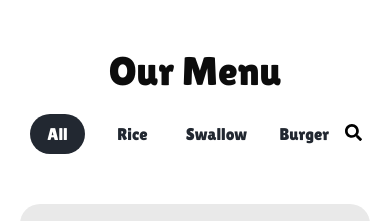
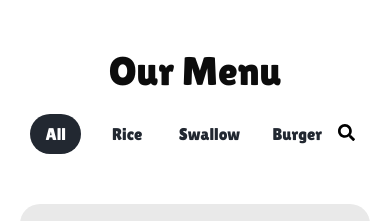
Before and after one commit to TheCypherr/item7.com, a React (Vite) app: page / in a window 390 px wide. Shown: the part 1260-1481 px from the top of the page. Built offline with nearby package versions, Linux system fonts and the light colour scheme.

Commit message:
made a few chnages to the search icon btn

```diff
--- a/src/Components/Menu/Menu.css
+++ b/src/Components/Menu/Menu.css
@@ -218,7 +218,7 @@ button.menu-button {
   }
   .search-icon {
     cursor: pointer;
-    margin-right: 8px;
+    margin-right: 15px;
   }
   .menu-container {
     display: grid;
```
